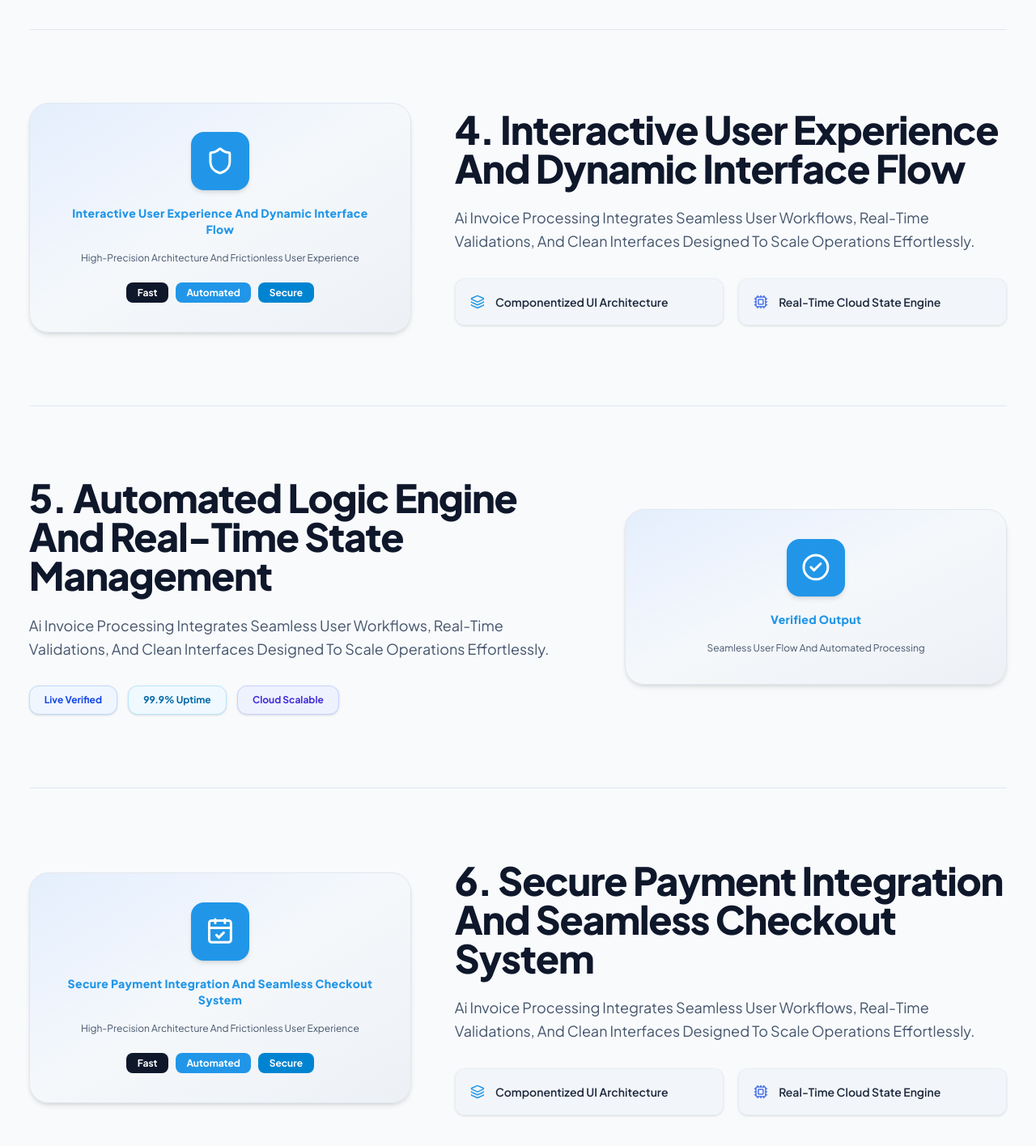
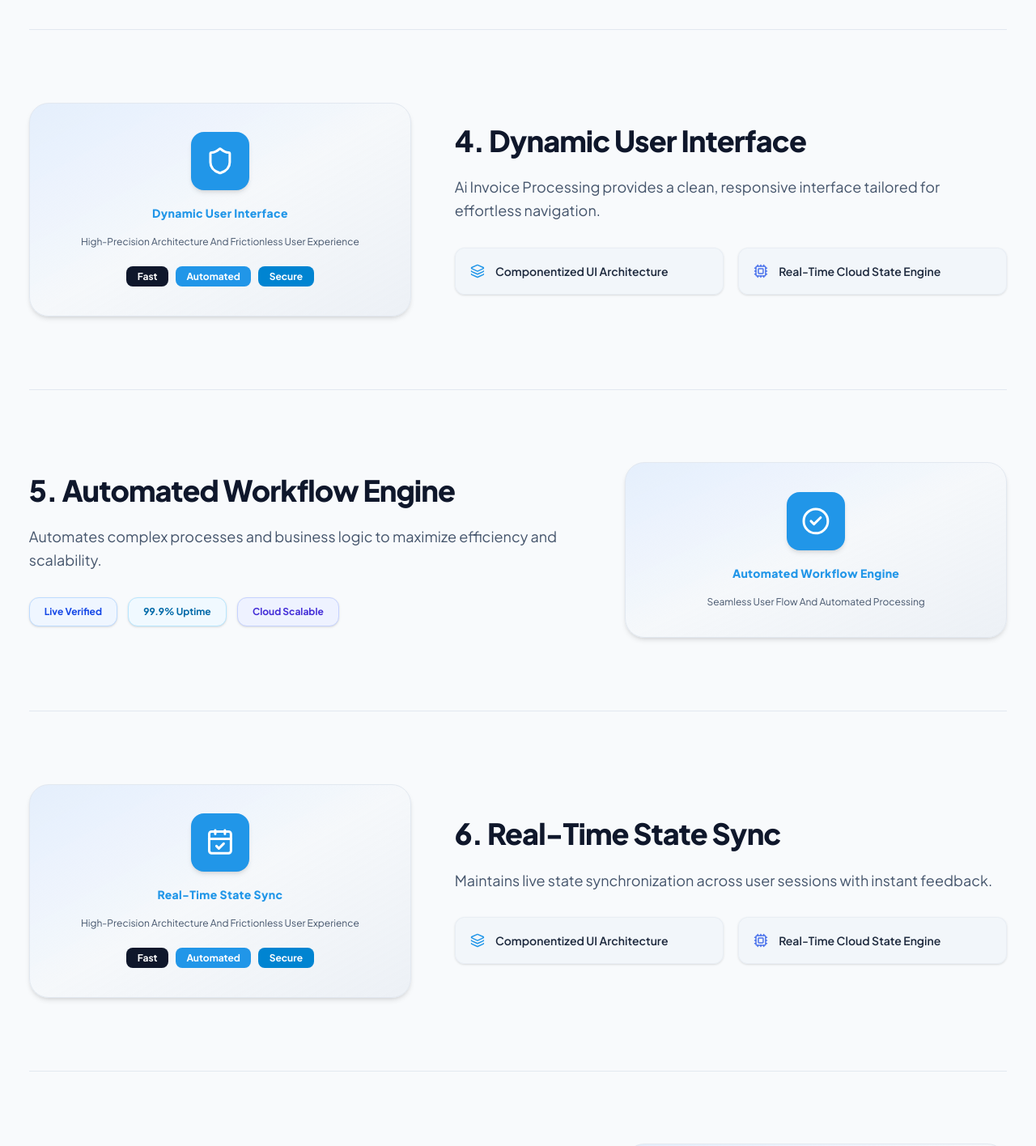
Before and after one commit to srijithit/dhi, a Next.js app in the folder next-frontend/: page /case-studies/ai-invoice-processing in a window 1280 px wide. Shown: the part 3060-4476 px from the top of the page at 81% size. Built offline with nearby package versions, Linux system fonts and the light colour scheme; a web font is replaced by a local one.

Commit message:
style(case-studies): shorten capability section titles and refine typography hierarchy

```diff
--- a/next-frontend/src/app/case-studies/[slug]/page.tsx
+++ b/next-frontend/src/app/case-studies/[slug]/page.tsx
@@ -123,18 +123,50 @@
     return { title: capitalizeText(title), desc, ...colorScheme };
   });
 
-  // Generate numbered breakdown sections
-  const solutionItems = (study.solutionBullets && study.solutionBullets.length > 3
-    ? study.solutionBullets.filter(b => b.length > 15 && !b.endsWith(':')).slice(0, 8)
+  // Generate clean, short 2-4 word titles and detailed descriptions for capabilities
+  const solutionSections = (study.solutionBullets && study.solutionBullets.length > 0
+    ? study.solutionBullets
+        .filter((b) => b.trim().length > 10 && !b.endsWith(':'))
+        .map((bullet) => {
+          const colonMatch = bullet.split(/[:—–]/);
+          if (colonMatch.length > 1 && colonMatch[0].trim().length < 35) {
+            return {
+              title: capitalizeText(colonMatch[0].trim()),
+              desc: colonMatch.slice(1).join(' ').trim(),
+            };
+          }
+
+          const cleanText = bullet.replace(/^[0-9.\-\s]+/, '').trim();
+          const words = cleanText.split(/\s+/);
+
+          let shortTitle = '';
+          if (words.length <= 4) {
+            shortTitle = cleanText;
+          } else {
+            const meaningfulWords = words.filter(
+              (w) => !/^(we|developed|built|created|designed|implemented|provides|providing|an|a|the|as|to|for|with|through|by|in|on|of|and)$/i.test(w)
+            );
+            shortTitle = meaningfulWords.slice(0, 3).join(' ');
+          }
+
+          if (!shortTitle || shortTitle.length < 3) {
+            shortTitle = words.slice(0, 3).join(' ');
+          }
+
+          return {
+            title: capitalizeText(shortTitle.replace(/[.,:;—–-]+$/, '')),
+            desc: cleanText,
+          };
+        })
     : [
-        "Interactive User Experience And Dynamic Interface Flow",
-        "Automated Logic Engine And Real-Time State Management",
-        "Secure Payment Integration And Seamless Checkout System",
-        "Granular Real-Time Tracking And Notification Pipeline",
-        "Administrative Dashboard And Centralized Analytics",
-        "Scalable Cloud Backend Architecture And Sub-Second API Response"
+        { title: 'Dynamic User Interface', desc: `${study.title} provides a clean, responsive interface tailored for effortless navigation.` },
+        { title: 'Automated Workflow Engine', desc: 'Automates complex processes and business logic to maximize efficiency and scalability.' },
+        { title: 'Real-Time State Sync', desc: 'Maintains live state synchronization across user sessions with instant feedback.' },
+        { title: 'Secure Checkout & Data', desc: 'Ensures encrypted transactions, data integrity, and enterprise-grade compliance.' },
+        { title: 'Centralized Admin Dashboard', desc: 'Comprehensive management dashboard for analytics, reporting, and operational control.' },
+        { title: 'High-Performance Cloud API', desc: 'Engineered on modern cloud infrastructure with 99.9% uptime and rapid responsiveness.' },
       ]
-  );
+  ).slice(0, 6);
 
   return (
     <div className="min-h-screen bg-white text-slate-900 font-body selection:bg-[#2196E8] selection:text-white">
@@ -431,11 +463,9 @@
               </div>
 
               {/* Alternating Numbered Feature Sections */}
-              {solutionItems.map((item, i) => {
+              {solutionSections.map((sec, i) => {
                 const isLeft = i % 2 === 0;
                 const num = `${i + 4}.`;
-                const title = item.includes(':') ? item.split(':')[0] : item;
-                const desc = item.includes(':') ? item.split(':')[1] : `${study.title} Integrates Seamless User Workflows, Real-Time Validations, And Clean Interfaces Designed To Scale Operations Effortlessly.`;
 
                 return (
                   <div
@@ -453,7 +483,7 @@
                                 {i % 4 === 0 ? <Shield className="w-8 h-8" /> : i % 4 === 1 ? <Route className="w-8 h-8" /> : i % 4 === 2 ? <CalendarCheck className="w-8 h-8" /> : <Coins className="w-8 h-8" />}
                               </div>
                               <span className="text-sm font-extrabold tracking-wide block font-body text-[#2196E8]">
-                                {capitalizeText(title)}
+                                {sec.title}
                               </span>
                               <p className="text-xs text-slate-600 font-body">
                                 High-Precision Architecture And Frictionless User Experience
@@ -467,11 +497,11 @@
                           </div>
 
                           <div className="lg:col-span-7 space-y-5 font-body">
-                            <h3 className="text-2xl sm:text-4xl lg:text-5xl font-extrabold text-slate-900 tracking-tight font-body">
-                              {num} {capitalizeText(title)}
+                            <h3 className="text-2xl sm:text-3xl lg:text-4xl font-extrabold text-slate-900 tracking-tight font-body">
+                              {num} {sec.title}
                             </h3>
                             <p className="text-slate-600 text-base sm:text-lg leading-relaxed font-body">
-                              {desc}
+                              {sec.desc}
                             </p>
 
                             <div className="grid grid-cols-1 sm:grid-cols-2 gap-4 pt-2 font-body">
@@ -489,11 +519,11 @@
                       ) : (
                         <>
                           <div className="lg:col-span-7 space-y-5 order-2 lg:order-1 font-body">
-                            <h3 className="text-2xl sm:text-4xl lg:text-5xl font-extrabold text-slate-900 tracking-tight font-body">
-                              {num} {capitalizeText(title)}
+                            <h3 className="text-2xl sm:text-3xl lg:text-4xl font-extrabold text-slate-900 tracking-tight font-body">
+                              {num} {sec.title}
                             </h3>
                             <p className="text-slate-600 text-base sm:text-lg leading-relaxed font-body">
-                              {desc}
+                              {sec.desc}
                             </p>
 
                             <div className="flex gap-3 pt-2 flex-wrap font-body">
@@ -515,7 +545,7 @@
                                 <CheckCircle2 className="w-8 h-8" />
                               </div>
                               <span className="text-sm font-extrabold tracking-wide text-[#2196E8] block font-body">
-                                Verified Output
+                                {sec.title}
                               </span>
                               <p className="text-xs text-slate-600 font-body">
                                 Seamless User Flow And Automated Processing
```
